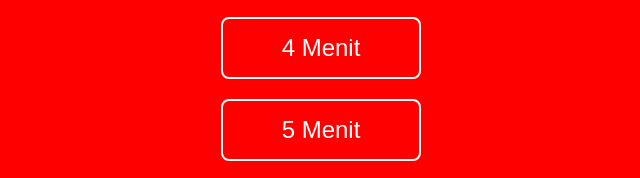
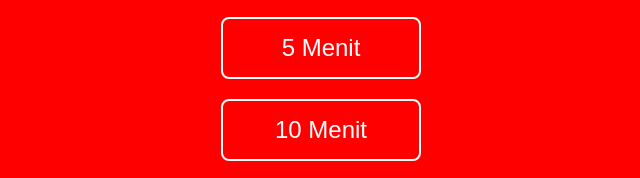
Before and after one commit to kaukah/timer, a plain HTML site: page index.html in a window 1280 px wide. Shown: the part 275-453 px from the top of the page, 319-959 px from the left. Drawn offline with Linux system fonts and the light colour scheme.

Commit message:
Update index.html

```diff
--- a/index.html
+++ b/index.html
@@ -82,8 +82,8 @@
   <div id="homeScreen">
     <h2>☕ Sruup your Coffee...</h2>
     <h1 id="stopwatchDisplay">00:00</h1>
-    <button class="time-button" data-minutes="4">4 Menit</button>
     <button class="time-button" data-minutes="5">5 Menit</button>
+    <button class="time-button" data-minutes="10">10 Menit</button>
     <button class="time-button" data-minutes="15">15 Menit</button>
     <button class="time-button" data-minutes="30">30 Menit</button>
     <button class="time-button" data-minutes="60">60 Menit</button>
```
